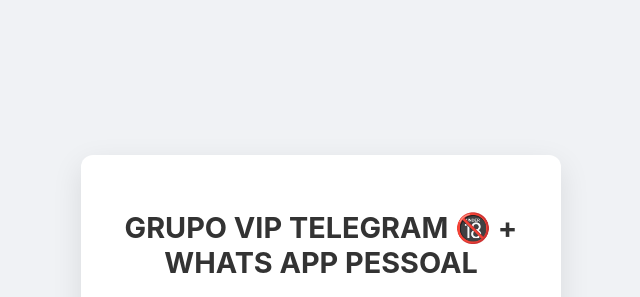
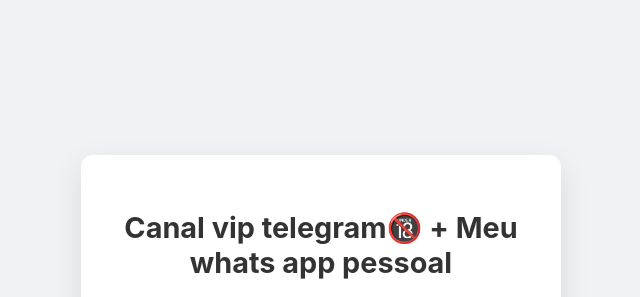
Before and after one commit to carolsantosfr/stripe-carol-vip, a website: page index.html in a window 1280 px wide. Shown: the top 297 px of the page, without its empty margins (319-959 px from the left). Drawn offline with Linux system fonts and the light colour scheme; a script that the page names is missing.

Commit message:
Update index.html

```diff
--- a/index.html
+++ b/index.html
@@ -104,7 +104,7 @@
         <div id="paymentSection">
             <div class="profile-header">
             </div>
-            <h1>GRUPO VIP TELEGRAM 🔞 + WHATS APP PESSOAL</h1>
+            <h1>Canal vip telegram🔞 + Meu whats app pessoal</h1>
             <p>Pague com cartão para liberar seu acesso aos conteúdos. ⚠ Não feche nem atualize esta página. </p>
             <div class="price">€ 4.90</div>
 
```
